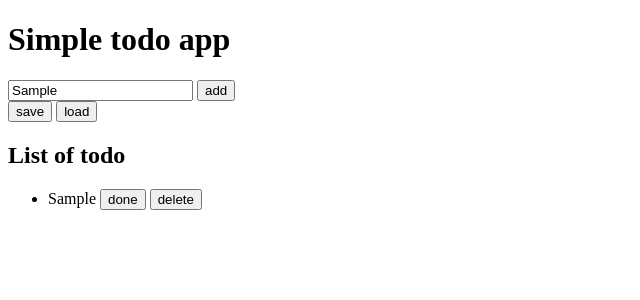
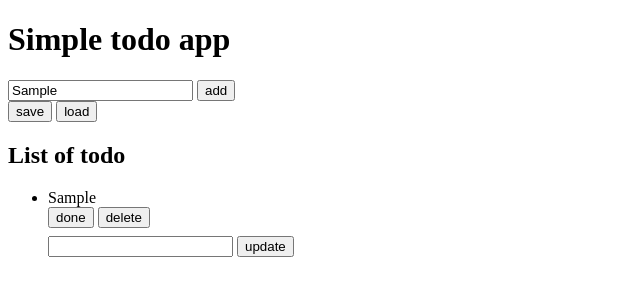
Before and after one commit to ThiccPan/learn-svelte, a SvelteKit app: page / in a window 1280 px wide. Both pictures are taken after typing "Sample" into the empty fields and a click on the button "add". Shown: the top 300 px of the page, without its empty margins (0-640 px from the left). Built offline with nearby package versions, Linux system fonts and the light colour scheme.

Commit message:
feat: update task

```diff
--- a/src/components/TodoItem.svelte
+++ b/src/components/TodoItem.svelte
@@ -5,20 +5,45 @@
 	const dispatch = createEventDispatcher();
 	export let todoData: Todo;
 
-	function doneAction() {
+	function updateDone() {
 		todoData.isDone = !todoData.isDone;
 		dispatch('done');
 	}
+
+	let updateTaskInput: string = '';
+	function updateTask() {
+		console.log('task updated');
+		todoData.task = updateTaskInput;
+		updateTaskInput = '';
+		if (todoData.isDone) {
+			todoData.isDone = false;
+		}
+	}
 </script>
 
-<div>
+<div class="mb-2">
 	<span class={todoData.isDone === true ? 'crossed' : ''}>{todoData.task}</span>
-	<button on:click={() => doneAction()}>done</button>
+	<br />
+	<button on:click={() => updateDone()}>done</button>
 	<button on:click={() => dispatch('delete')}>delete</button>
+</div>
+<div class="mb-3">
+	<form action="post" on:submit|preventDefault={updateTask}>
+		<input type="text" name="update" id="update" bind:value={updateTaskInput} />
+		<button type="submit">update</button>
+	</form>
 </div>
 
 <style>
 	.crossed {
 		text-decoration: line-through;
 	}
+
+	.mb-2 {
+		margin-bottom: 8px;
+	}
+
+	.mb-3 {
+		margin-bottom: 12px;
+	}
 </style>
```
